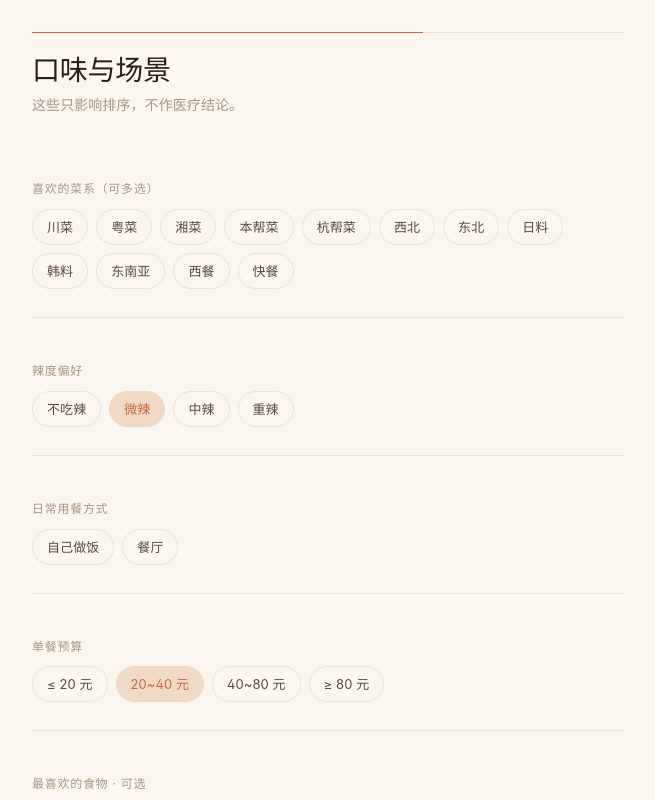
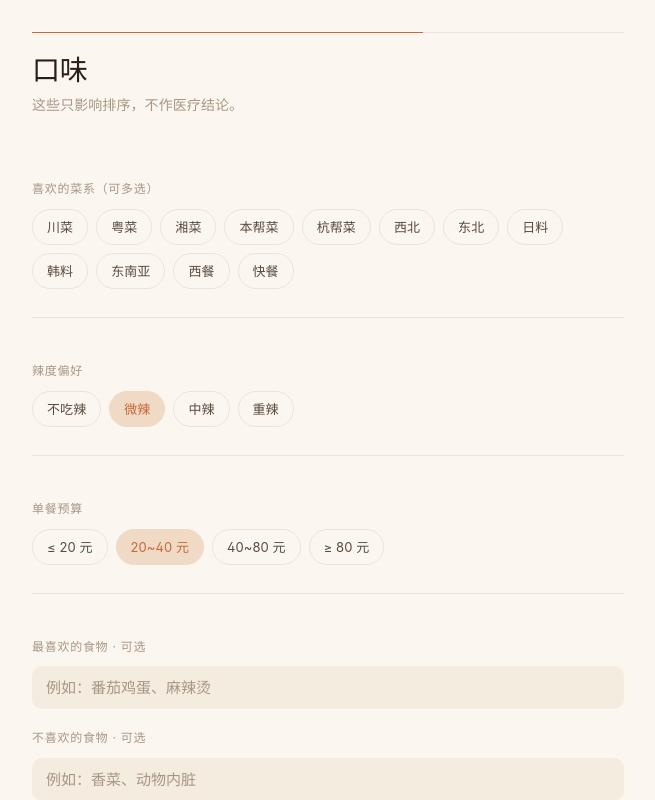
Before and after one commit to XF855/meal-agent-web, a Vue app in the folder web/: page /#/onboarding/prefer in a window 1280 px wide. Shown: the top 800 px of the page, without its empty margins (312-967 px from the left). Built offline with nearby package versions, Linux system fonts and the light colour scheme.

Commit message:
label restaurant scene as 外卖/餐厅; drop scenes question from onboarding

```diff
--- a/web/src/views/Party.vue
+++ b/web/src/views/Party.vue
@@ -65,8 +65,8 @@
     <div class="card">
       <div class="section-label">聚餐场景</div>
       <div class="row">
-        <span v-for="o in ['餐厅','家里做']" :key="o" class="tag"
-              :class="{active: party.scene === o}" @click="party.scene = o">{{ o }}</span>
+        <span v-for="o in [{v:'餐厅',l:'外卖/餐厅'},{v:'家里做',l:'家里做'}]" :key="o.v" class="tag"
+              :class="{active: party.scene === o.v}" @click="party.scene = o.v">{{ o.l }}</span>
       </div>
       <div class="section-label">人均预算</div>
       <div class="row">
--- a/web/src/views/Prefer.vue
+++ b/web/src/views/Prefer.vue
@@ -1,7 +1,7 @@
 <template>
   <div>
     <div class="progress"><div class="progress-inner" style="width:66%"></div></div>
-    <h1 class="title">口味与场景</h1>
+    <h1 class="title">口味</h1>
     <p class="subtitle">这些只影响排序，不作医疗结论。</p>
 
     <div class="card">
@@ -19,15 +19,6 @@
         <span v-for="o in spicyOptions" :key="o.value"
               class="tag" :class="{active: form.spicy === o.value}"
               @click="form.spicy = o.value">{{ o.label }}</span>
-      </div>
-    </div>
-
-    <div class="card">
-      <div class="section-label">日常用餐方式</div>
-      <div class="row">
-        <span v-for="o in sceneOptions" :key="o"
-              class="tag" :class="{active: form.scenes.includes(o)}"
-              @click="toggle('scenes', o)">{{ o }}</span>
       </div>
     </div>
 
@@ -58,7 +49,7 @@ import { getProfile, setProfile } from '../services/store.js'
 
 const router = useRouter()
 const form = reactive({
-  cuisines: [], spicy: 1, scenes: [], budget: '20~40 元',
+  cuisines: [], spicy: 1, budget: '20~40 元',
   favorites: '', dislikes: ''
 })
 const cuisineOptions = ['川菜', '粤菜', '湘菜', '本帮菜', '杭帮菜', '西北', '东北', '日料', '韩料', '东南亚', '西餐', '快餐']
@@ -66,7 +57,6 @@ const spicyOptions = [
   { value: 0, label: '不吃辣' }, { value: 1, label: '微辣' },
   { value: 2, label: '中辣' }, { value: 3, label: '重辣' }
 ]
-const sceneOptions = ['自己做饭', '餐厅']
 const budgetOptions = ['≤ 20 元', '20~40 元', '40~80 元', '≥ 80 元']
 
 onMounted(() => {
--- a/web/src/views/Today.vue
+++ b/web/src/views/Today.vue
@@ -66,8 +66,9 @@
 
       <div class="section-label">场景</div>
       <div class="row">
-        <span v-for="o in sceneOptions" :key="o" class="tag"
-              :class="{active: ctx.scene === o}" @click="set('scene', o)">{{ o }}</span>
+        <span v-for="o in sceneOptions" :key="o.value" class="tag"
+              :class="{active: ctx.scene === o.value}"
+              @click="set('scene', o.value)">{{ o.label }}</span>
       </div>
 
       <div v-if="ctx.scene === '餐厅'" class="place-row">
@@ -204,7 +205,10 @@ function leave(el, done) {
 const hungerOptions = ['不饿', '一般', '有点饿', '很饿']
 const moodOptions = ['开心', '普通', '疲惫', '低落', '兴奋']
 const timeOptions = ['10 分钟', '20 分钟', '30 分钟', '1 小时+']
-const sceneOptions = ['在家做', '餐厅']
+const sceneOptions = [
+  { value: '在家做', label: '在家做' },
+  { value: '餐厅',   label: '外卖/餐厅' }
+]
 const craveOptions = [
   '无所谓', '清淡', '辣', '重口', '热汤', '凉的', '甜的',
   '面食', '米饭', '肉', '海鲜', '蔬菜', '烧烤', '火锅', '轻食', '主食少一点'
```
